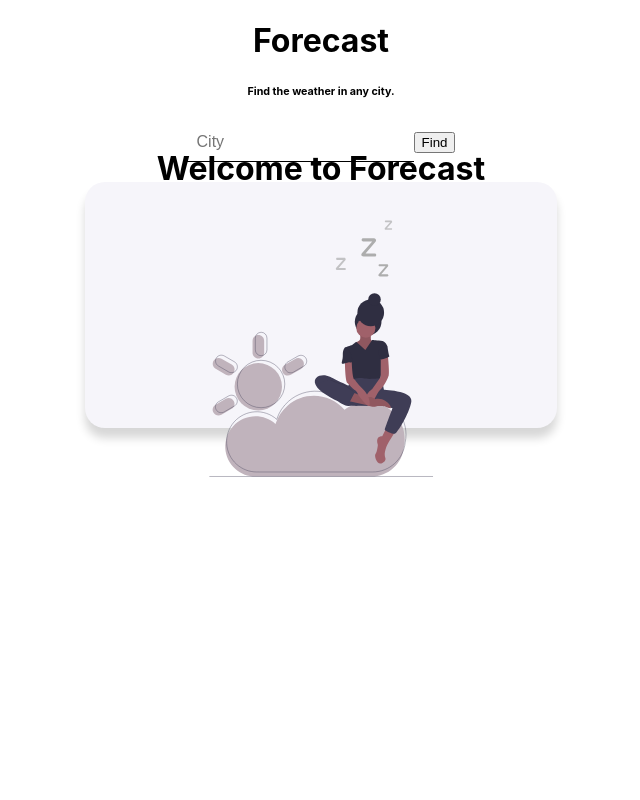
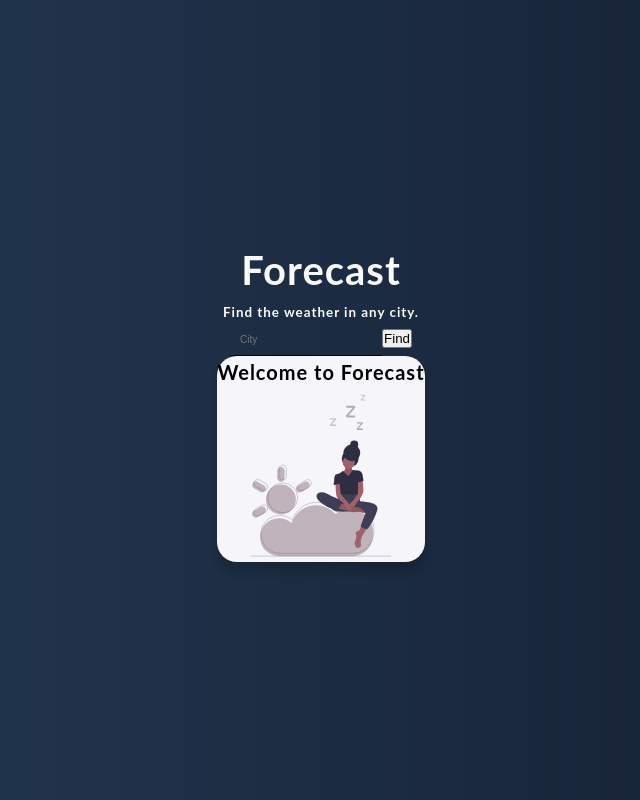
Before and after one commit to kelalm/forecast, a React (Create React App) app: page / in a window 1280 px wide. Shown: the whole page, without its empty margins (319-959 px from the left). Built offline with nearby package versions, Linux system fonts and the light colour scheme.

Commit message:
Added styling to application

```diff
--- a/src/App.css
+++ b/src/App.css
@@ -1,35 +1,64 @@
+:root {
+  --color-primary: #1a1c3e;
+  --color-primary-light: #454666;
+  --color-primary-dark: #12142c;
+
+  --color-grey-light-1: #faf9f9;
+  --color-grey-light-2: #f4f2f2;
+  --color-grey-light-3: #f0eeee;
+  --color-grey-light-4: #ccc;
+
+  --color-grey-dark-1: #333;
+  --color-grey-dark-2: #777;
+  --color-grey-dark-3: #999;
+
+  --shadow-dark: 0 2rem 6rem rgba(0, 0, 0, 0.3);
+  --shadow-light: 0 2rem 5rem rgba(0, 0, 0, 0.06);
+
+  --line: 1px solid rgba(255, 255, 255, 0.3);
+}
+
+* {
+  margin: 0;
+  padding: 0;
+}
+
+html {
+  box-sizing: border-box;
+  font-size: 62.5%;
+}
+
+body {
+  font-family: "Lato", sans-serif;
+  font-weight: 300;
+  letter-spacing: 1px;
+  line-height: 1.6;
+  color: var(--color-grey-light-1);
+  background: #141e30; /* fallback for old browsers */
+  background: -webkit-linear-gradient(
+    to right,
+    #243b55,
+    #141e30
+  ); /* Chrome 10-25, Safari 5.1-6 */
+  background: linear-gradient(
+    to right,
+    #243b55,
+    #141e30
+  ); /* W3C, IE 10+/ Edge, Firefox 16+, Chrome 26+, Opera 12+, Safari 7+ */
+  background-size: cover;
+  background-repeat: no-repeat;
+  min-height: 100vh;
+  display: flex;
+  justify-content: center;
+  align-items: center;
+}
+
 .App {
   text-align: center;
 }
 
-.App-logo {
-  animation: App-logo-spin infinite 20s linear;
-  height: 40vmin;
-  pointer-events: none;
-}
-
-.App-header {
-  background-color: #282c34;
-  min-height: 100vh;
-  display: flex;
-  flex-direction: column;
-  align-items: center;
-  justify-content: center;
-  font-size: calc(10px + 2vmin);
-  color: white;
-}
-
-.App-link {
-  color: #61dafb;
-}
-
-@keyframes App-logo-spin {
-  from {
-    transform: rotate(0deg);
-  }
-  to {
-    transform: rotate(360deg);
-  }
+.Header {
+  font-size: 2rem;
 }
 
 .card {
@@ -44,6 +73,7 @@
   margin: 0 auto;
   border-radius: 20px;
   box-shadow: 0px 10px 10px 0px rgba(0, 0, 0, 0.16);
+  color: black;
 }
 @media only screen and (min-width: 600px) {
   .card {
--- a/src/components/Header.js
+++ b/src/components/Header.js
@@ -2,7 +2,7 @@
 
 export default function Header() {
   return (
-    <div>
+    <div className="Header">
       <h1>Forecast</h1>
       <h6>Find the weather in any city.</h6>
     </div>
```
